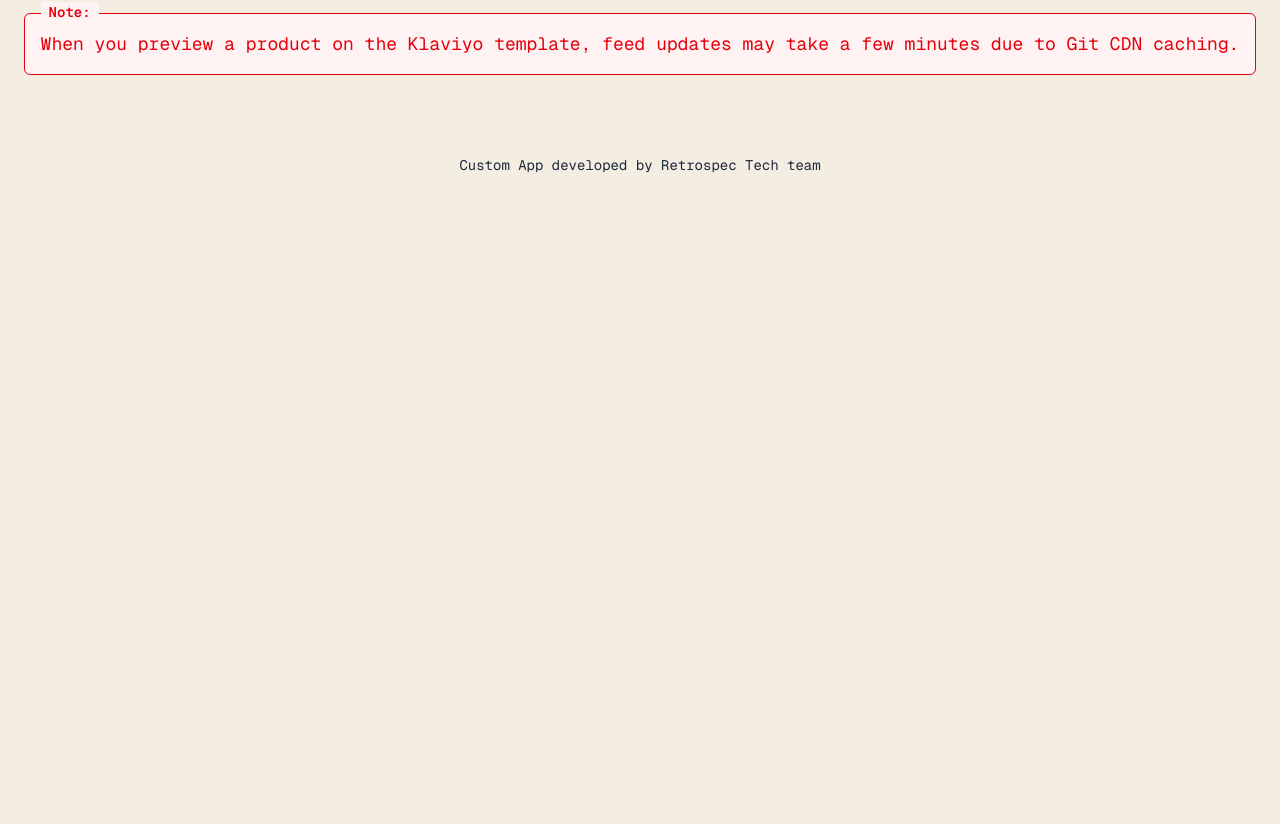
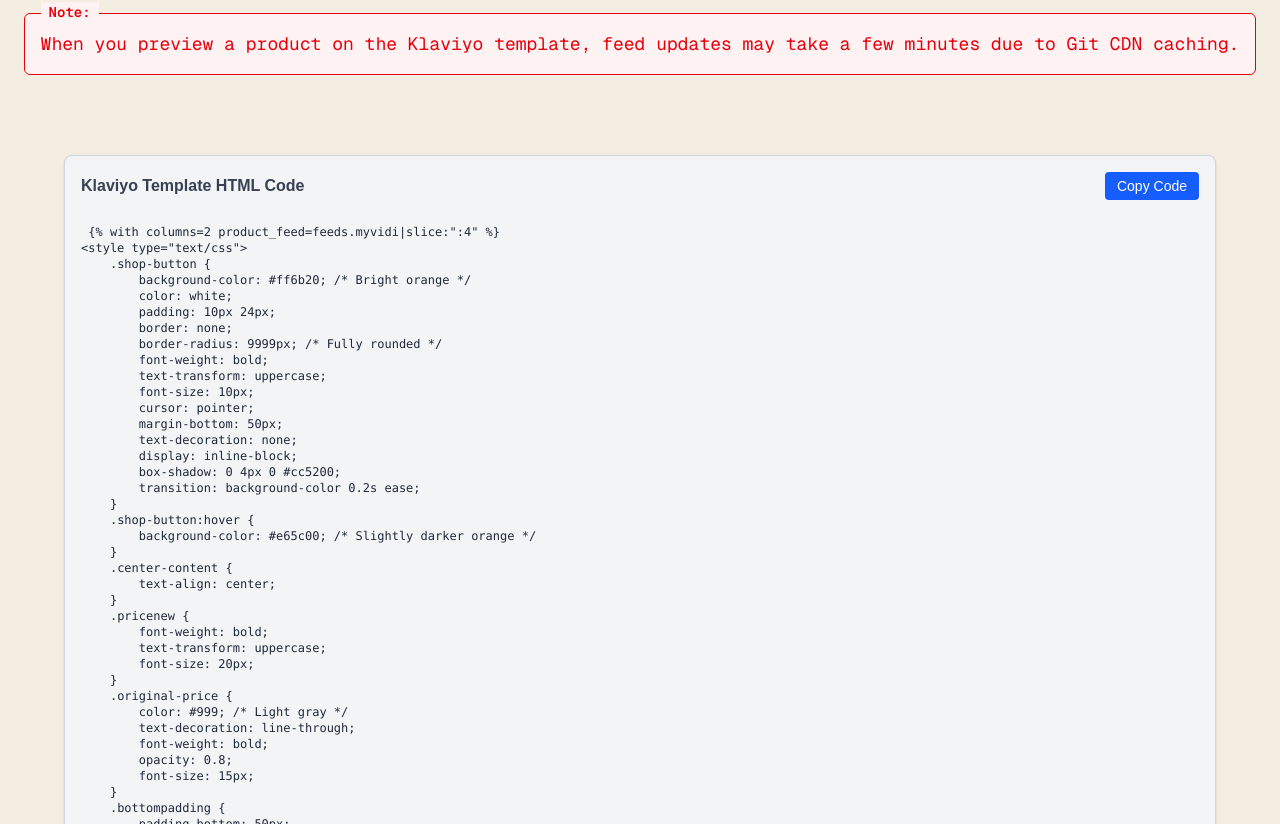
Before and after one commit to Vijendra2016/klaviyocustomproductfeed, a Next.js app: page / in a window 1280 px wide. Shown: the part 536-1360 px from the top of the page. Before the commit the page ends 800 px from the top, so only its background shows below. Built offline with nearby package versions, Linux system fonts and the light colour scheme; no server answers.

Commit message:
added HTML code option

```diff
--- a/src/app/page.tsx
+++ b/src/app/page.tsx
@@ -30,7 +30,123 @@
   When you preview a product on the Klaviyo template, feed updates may take a few minutes due to Git CDN caching.
 </p>
 
+  <div className="mt-10 w-full max-w-6xl mx-auto bg-gray-100 rounded-lg border border-gray-300 shadow p-4 relative">
 
+        <div className="flex justify-between items-center mb-2">
+          <span className="font-semibold text-gray-700">Klaviyo Template HTML Code</span>
+
+
+          <button
+
+            className="px-3 py-1 text-sm bg-blue-600 text-white rounded hover:bg-blue-700 transition"
+          >
+            Copy Code
+          </button>
+        </div>
+        <pre className="text-xs text-gray-800 overflow-x-auto whitespace-pre-wrap break-all">
+          <code>{`
+ {% with columns=2 product_feed=feeds.myvidi|slice:":4" %}
+<style type="text/css">
+    .shop-button {
+        background-color: #ff6b20; /* Bright orange */
+        color: white;
+        padding: 10px 24px;
+        border: none;
+        border-radius: 9999px; /* Fully rounded */
+        font-weight: bold;
+        text-transform: uppercase;
+        font-size: 10px;
+        cursor: pointer;
+        margin-bottom: 50px;
+        text-decoration: none;
+        display: inline-block;
+        box-shadow: 0 4px 0 #cc5200;
+        transition: background-color 0.2s ease;
+    }
+    .shop-button:hover {
+        background-color: #e65c00; /* Slightly darker orange */
+    }
+    .center-content {
+        text-align: center;
+    }
+    .pricenew {
+        font-weight: bold;
+        text-transform: uppercase;
+        font-size: 20px;
+    }
+    .original-price {
+        color: #999; /* Light gray */
+        text-decoration: line-through;
+        font-weight: bold;
+        opacity: 0.8;
+        font-size: 15px;
+    }
+    .bottompadding {
+        padding-bottom: 50px;
+    }
+    .product-column {
+        width: 50% !important;
+        vertical-align: top;
+        padding: 10px;
+    }
+    .main-table {
+        width: 100% !important;
+        table-layout: fixed;
+        margin: 0 auto;
+        background-color: #fefdf8;
+    }
+</style>
+<table class="main-table">
+    <tbody>
+        <tr>
+            {% for variant in product_feed %}
+            <td class="product-column">
+                {% catalog variant.id integration="shopify" %}
+                <table class="center-content" style="width: 100%;">
+                    <tbody>
+                        <tr>
+                            <th>
+                                <a href="{{ variant.url }}">
+                                    <img alt="{{ catalog_item.title }}" src=" {{ catalog_item.variant.featured_image.full.src|default:catalog_item.featured_image.full.src }} " style="width: 200px; height: auto;" />
+                                </a>
+                            </th>
+                        </tr>
+                        <tr></tr>
+                        <tr>
+                            <td>
+                                <p class="pricenew">
+                                    <span class="original-price">
+                                        {% if catalog_item.metadata|lookup:"$compare_at_price" and catalog_item.metadata|lookup:"$compare_at_price"|floatformat:2 != "0.00" %} {% currency_format
+                                        catalog_item.metadata|lookup:"$compare_at_price"|floatformat:2 %} {% elif catalog_item.metadata|lookup:"compare_at_price" and catalog_item.metadata|lookup:"compare_at_price"|floatformat:2 != "0.00" %}
+                                        {% currency_format catalog_item.metadata|lookup:"compare_at_price"|floatformat:2 %} {% endif %}
+                                    </span>
+                                    {% if catalog_item.metadata|lookup:"$price" %} {% currency_format catalog_item.metadata|lookup:"$price"|floatformat:2 %} {% elif catalog_item.metadata|lookup:"price" %} {% currency_format
+                                    catalog_item.metadata|lookup:"price"|floatformat:2 %} {% endif %}
+                                </p>
+                            </td>
+                        </tr>
+                        <tr>
+                            <td>
+                                <p><a href="{{ catalog_item.url }}?variant={{ catalog_item.variant.id }}" class="shop-button">{{ feeds.cta|lookup:variant.id }} </a></p>
+                            </td>
+                        </tr>
+                    </tbody>
+                </table>
+                {% endcatalog %}
+            </td>
+            {% if forloop.counter|divisibleby:columns %}
+        </tr>
+        <tr>
+            {% endif %} {% endfor %}
+        </tr>
+    </tbody>
+</table>
+{% endwith %}
+`}
+
+          </code>
+        </pre>
+      </div>
       <footer className="mt-10 text-center  text-sm text-gray-800 font-[family-name:var(--font-geist-mono)]">
         Custom App developed by Retrospec Tech team
       </footer>
```
